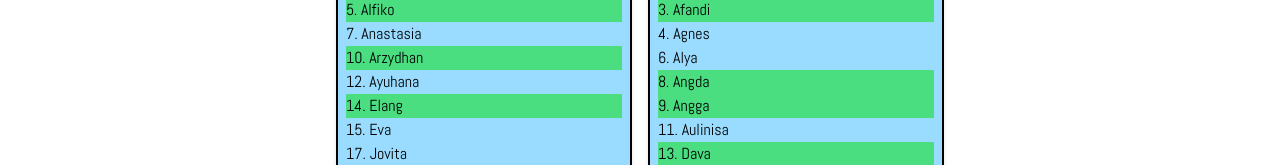
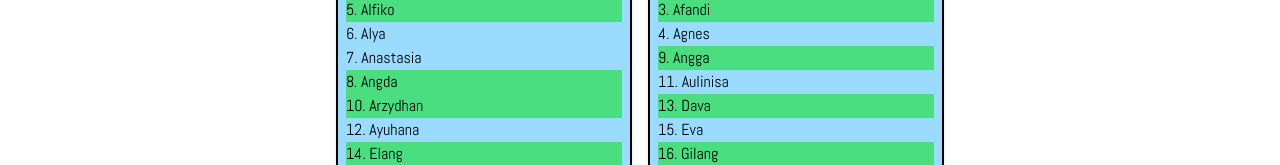
Before and after one commit to falentio/felascione, a SvelteKit app: page /acak-kelompok in a window 1280 px wide. Shown: the part 566-731 px from the top of the page. Built offline with nearby package versions, Linux system fonts and the light colour scheme.

Commit message:
Update +page.svelte

```diff
--- a/src/routes/acak-kelompok/+page.svelte
+++ b/src/routes/acak-kelompok/+page.svelte
@@ -77,7 +77,7 @@
 			fool.createChain(i => chain.includes(i.name))
 		})
 		fool.createChain(i => ["Nadia", "Gilang"].includes(i.name))
-		fool.createChain(i => ["Angda", "Ayuhana", "Adinda", "Elang", "Kaka"].slice(teamsCount).includes(i.name))
+		fool.createChain(i => ["Angda", "Ayuhana", "Adinda", "Elang", "Kaka"].slice(0, fool.items.length / teamsCount).includes(i.name))
 		if (conflict.length > teamsCount) {
 			conflict = conflict.slice(0, teamsCount)
 		}
```
